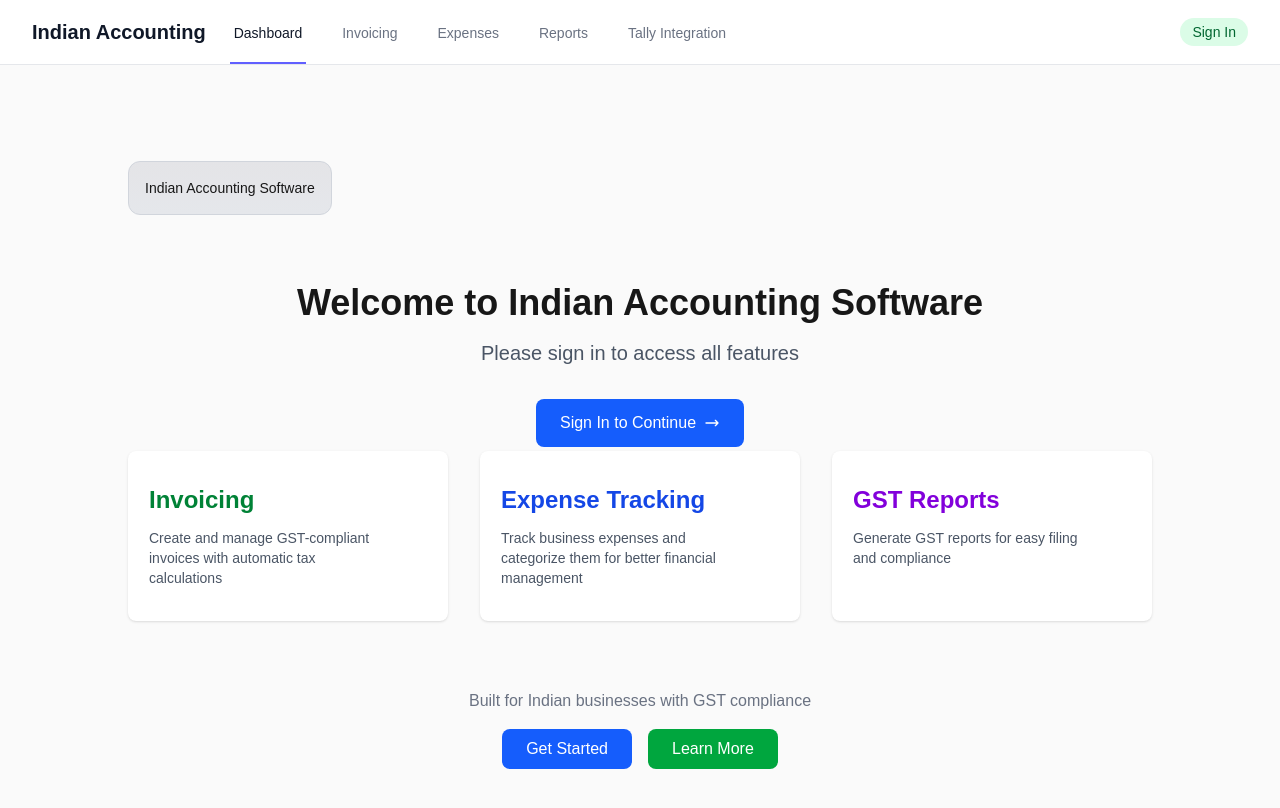
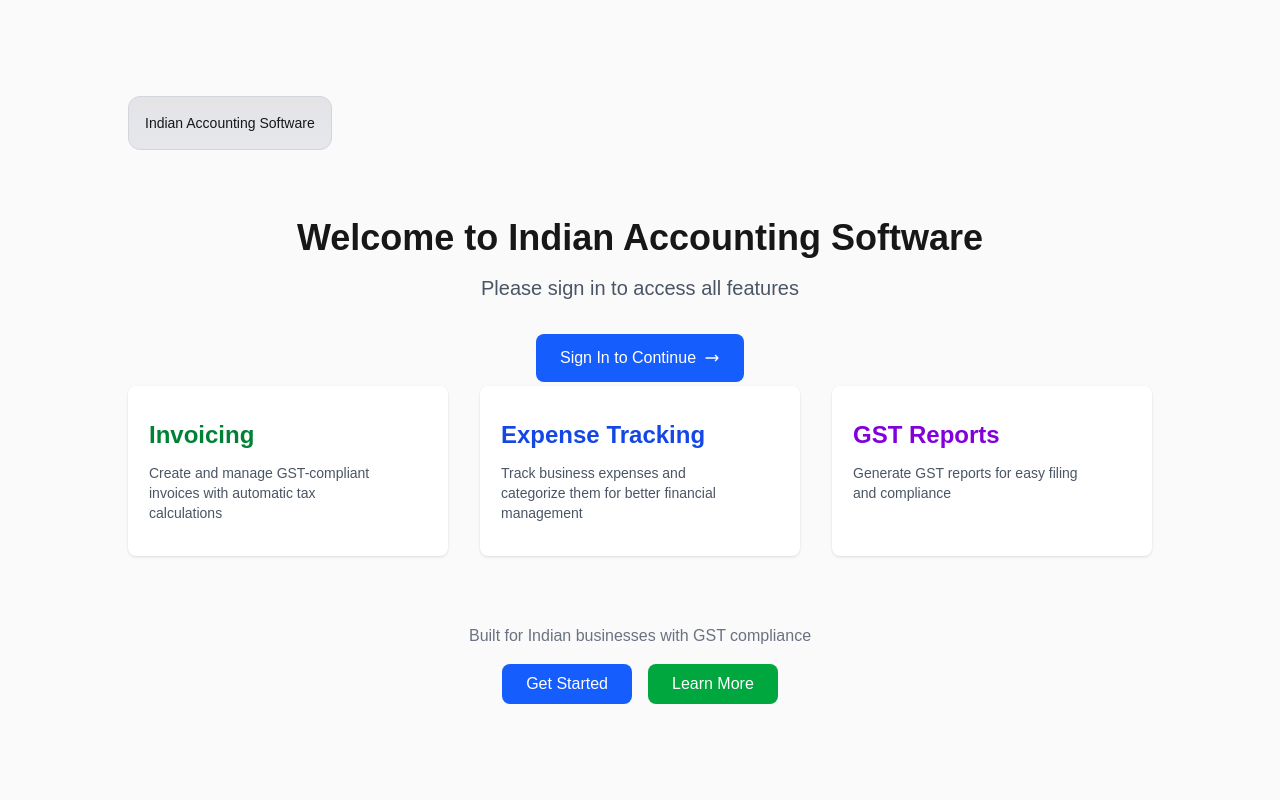
Before and after one commit to Anusthupa007/indian-accounting-software, a Next.js app: page / in a window 1280 px wide. Shown: the top 808 px of the page. Built offline with nearby package versions, Linux system fonts and the light colour scheme; no server answers.

Commit message:
Temporarily remove Navigation to test build

```diff
--- a/src/app/layout.tsx
+++ b/src/app/layout.tsx
@@ -24,7 +24,7 @@ export default function RootLayout({
       <body
         className={`${inter.variable} antialiased`}
       >
-        <Navigation />
+        {/* Temporarily removed Navigation to test build */}
         {children}
       </body>
     </html>
```
